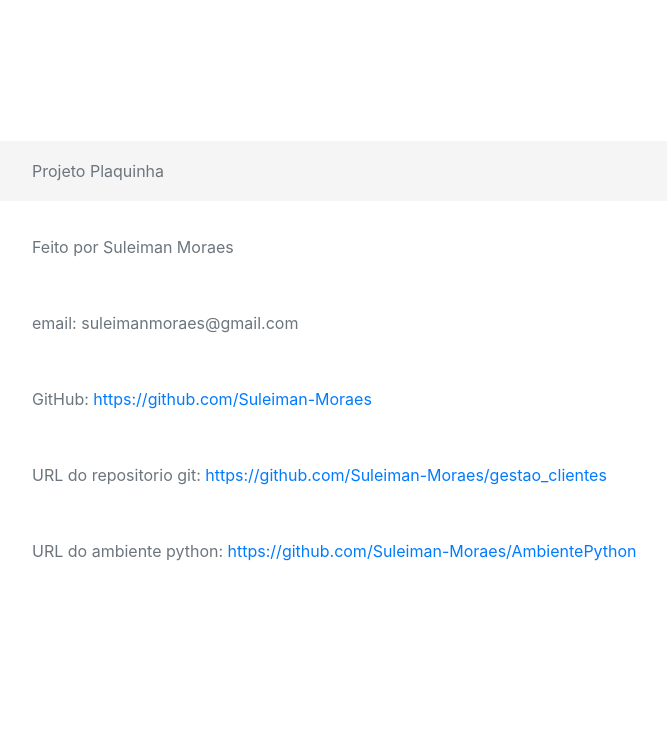
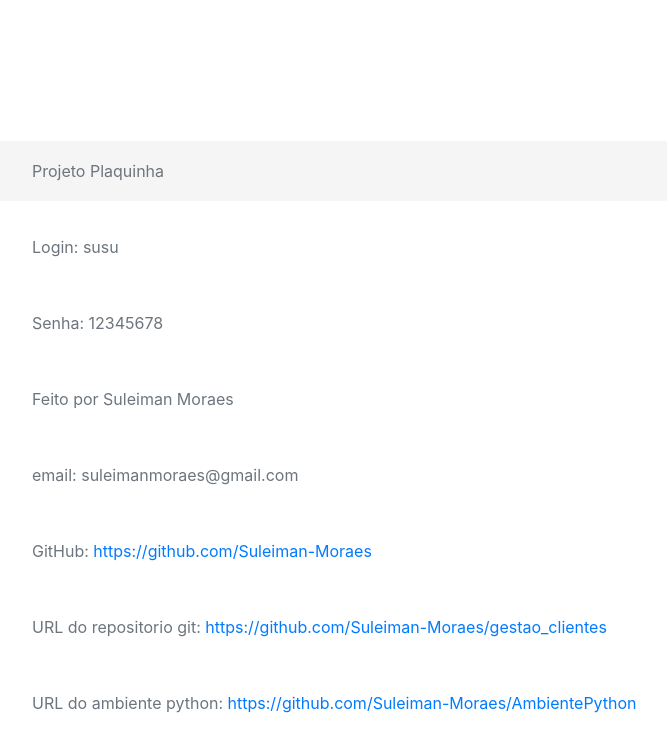
Before and after one commit to Suleiman-Moraes/gestao_clientes, a Django app: page / in a window 1280 px wide. Shown: the part 599-1332 px from the top of the page, without its empty margins (283-950 px from the left). Before the commit the page ends 1160 px from the top, so only its background shows below. Run offline with Django 3.2, Linux system fonts and the light colour scheme; some libraries are stand-ins or nearby versions.

Commit message:
finalizei

```diff
--- a/home/templates/home.html
+++ b/home/templates/home.html
@@ -26,6 +26,8 @@
     <footer class="footer">
         <div class="container">
             <span class="text-muted"><p>Projeto Plaquinha</p></span>
+            <span class="text-muted"><p>Login: susu</p></span>
+            <span class="text-muted"><p>Senha: 12345678</p></span>
             <span class="text-muted"><p>Feito por Suleiman Moraes</p></span>
             <span class="text-muted"><p>email: suleimanmoraes@gmail.com</p></span>
             <span class="text-muted"><p>GitHub: <a href="https://github.com/Suleiman-Moraes/gestao_clientes">https://github.com/Suleiman-Moraes</a></p></span>
```
